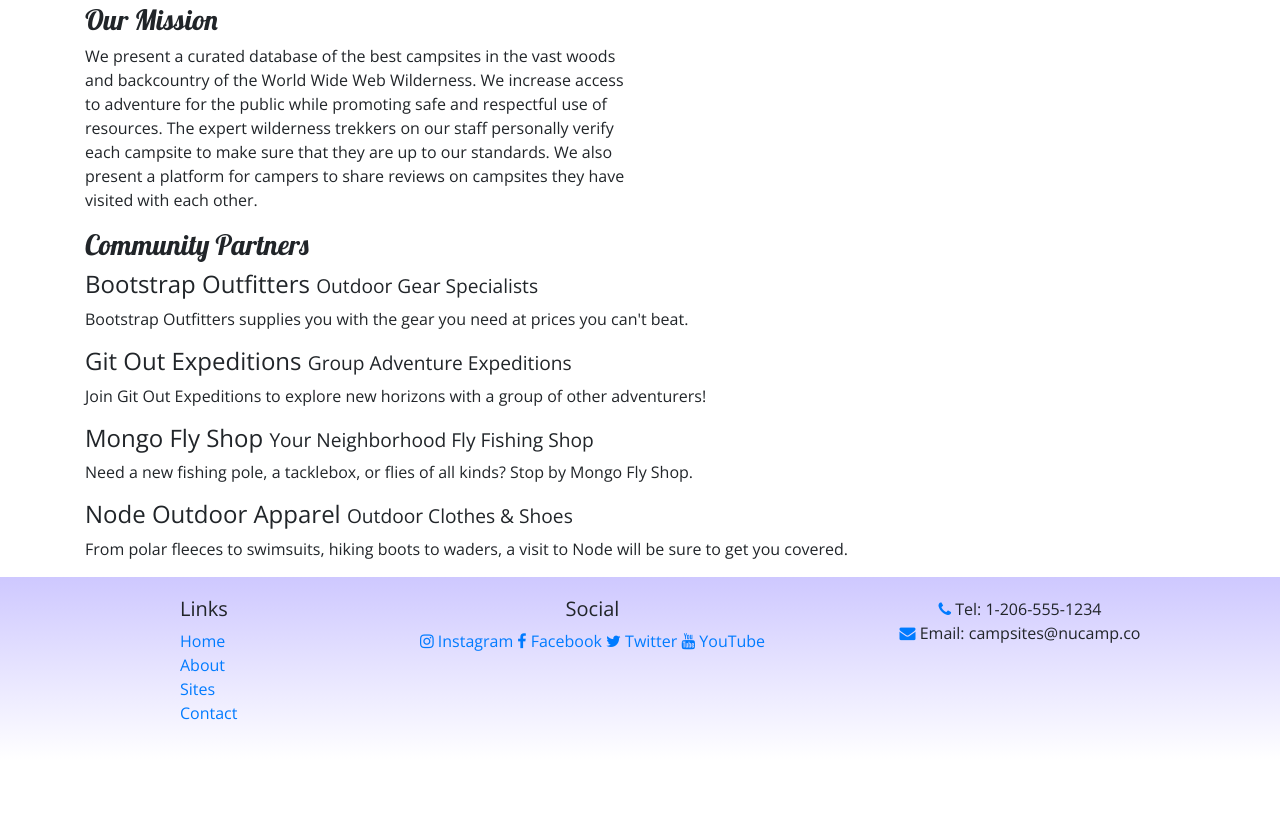
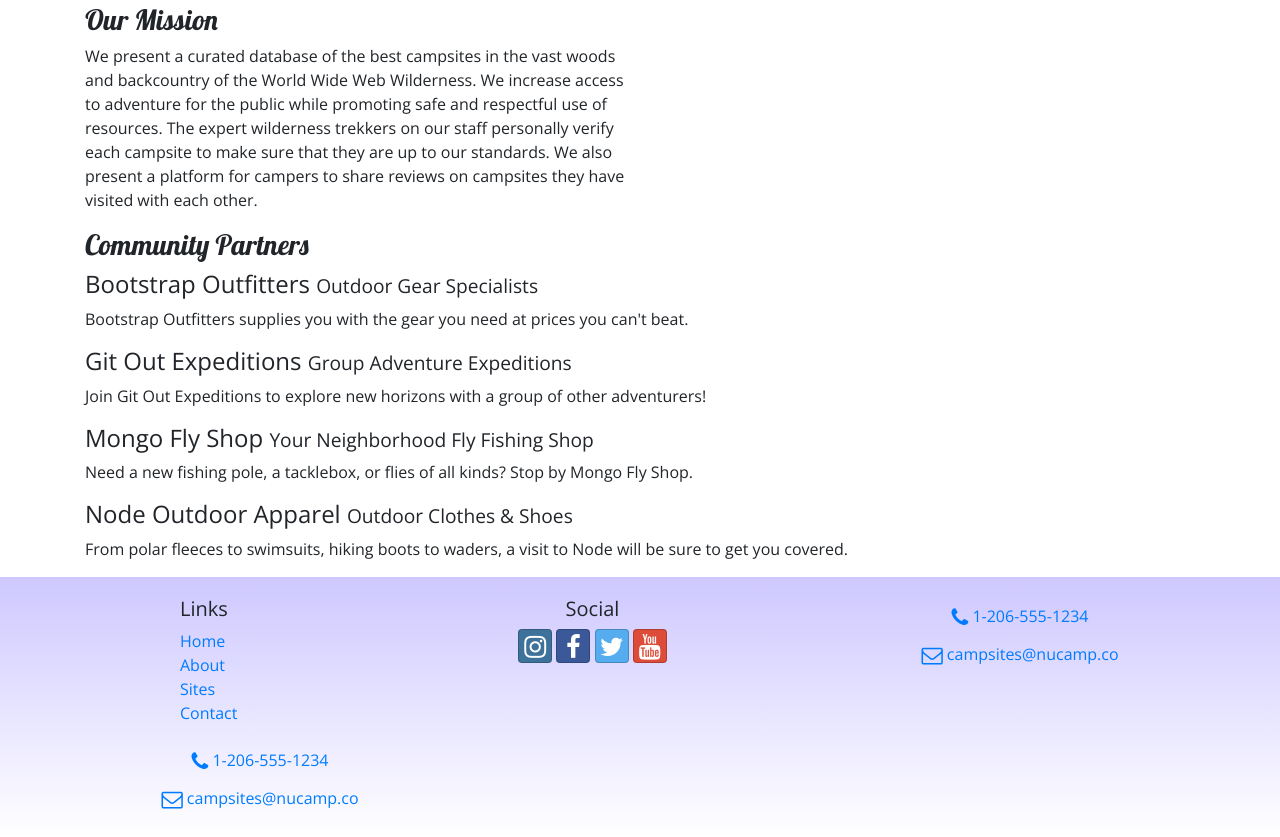
Before and after one commit to WillSpecV/Bootstrap, a website: page aboutus.html in a window 1280 px wide. Shown: the part 351-1188 px from the top of the page. Before the commit the page ends 1112 px from the top, so only its background shows below. Drawn offline with nearby package versions, Linux system fonts and the light colour scheme.

Commit message:
BootStrap-Social Buttons Add

```diff
--- a/aboutus.html
+++ b/aboutus.html
@@ -14,6 +14,10 @@
     <link
       rel="stylesheet"
       href="node_modules/font-awesome/css/font-awesome.min.css"
+    />
+    <link
+      rel="stylesheet"
+      href="node_modules/bootstrap-social/bootstrap-social.css"
     />
     <link
       rel="stylesheet"
@@ -51,13 +55,25 @@
         <div class="collapse navbar-collapse" id="nucampNavbar">
           <ul class="navbar-nav">
             <li class="nav-item">
-              <a class="nav-link" href="index.html"><i class="fa fa-home fa-lg"> </i> Home</a>
+              <a class="nav-link" href="index.html"
+                ><i class="fa fa-home fa-lg"> </i> Home</a
+              >
             </li>
             <li class="nav-item active">
-              <a class="nav-link" href="#"><i class="fa fa-info fa-lg"> </i> About</a>
+              <a class="nav-link" href="#"
+                ><i class="fa fa-info fa-lg"> </i> About</a
+              >
             </li>
-            <li class="nav-item"><a class="nav-link" href="#"><i class="fa fa-list fa-lg"> </i> Sites</a></li>
-            <li class="nav-item"><a class="nav-link" href="#"><i class="fa fa-address-card fa-lg"> </i> Contact</a></li>
+            <li class="nav-item">
+              <a class="nav-link" href="#"
+                ><i class="fa fa-list fa-lg"> </i> Sites</a
+              >
+            </li>
+            <li class="nav-item">
+              <a class="nav-link" href="contactus.html"
+                ><i class="fa fa-address-card fa-lg"> </i> Contact</a
+              >
+            </li>
           </ul>
         </div>
       </div>
@@ -130,19 +146,57 @@
               <li><a href="index.html">Home</a></li>
               <li><a href="#">About</a></li>
               <li><a href="#">Sites</a></li>
-              <li><a href="#">Contact</a></li>
+              <li><a href="contactus.html">Contact</a></li>
             </ul>
           </div>
           <div class="col-6 col-sm-5 text-center">
             <h5>Social</h5>
-            <a href="http://instagram.com/"><i class="fa fa-instagram"> </i> Instagram</a>
-            <a href="http://facebook.com/"><i class="fa fa-facebook"> </i> Facebook</a>
-            <a href="http://twitter.com/"><i class="fa fa-twitter"> </i> Twitter</a>
-            <a href="http://youtube.com/"><i class="fa fa-youtube"> </i> YouTube</a>
+            <a
+              class="btn btn-social-icon btn-instagram"
+              href="http://instagram.com/"
+              ><i class="fa fa-instagram"> </i>
+            </a>
+            <a
+              class="btn btn-social-icon btn-facebook"
+              href="http://facebook.com/"
+              ><i class="fa fa-facebook"> </i>
+            </a>
+            <a
+              class="btn btn-social-icon btn-twitter"
+              href="http://twitter.com/"
+              ><i class="fa fa-twitter"> </i>
+            </a>
+            <a class="btn btn-social-icon btn-google" href="http://youtube.com/"
+              ><i class="fa fa-youtube"> </i>
+            </a>
           </div>
-          <div class="col-sm-4 text-center"> <i class="fa fa-phone text-primary"> </i>
-            Tel: 1-206-555-1234<br /> <i class="fa fa-envelope text-primary"> </i>
-            Email: campsites@nucamp.co
+          <div class="col-sm-4 text-center">
+            <a role="button" class="btn btn-link" href="tel:+12065551234">
+              <i class="fa fa-phone fa-lg text-primary"></i> 1-206-555-1234
+            </a>
+            <br />
+            <a
+              role="button"
+              class="btn btn-link"
+              href="mailto:campsites@nucamp.co"
+            >
+              <i class="fa fa-envelope-o fa-lg text-primary"></i>
+              campsites@nucamp.co
+            </a>
+          </div>
+          <div class="col-sm-4 text-center">
+            <a role="button" class="btn btn-link" href="tel:+12065551234">
+              <i class="fa fa-phone fa-lg text-primary"></i> 1-206-555-1234
+            </a>
+            <br />
+            <a
+              role="button"
+              class="btn btn-link"
+              href="mailto:campsites@nucamp.co"
+            >
+              <i class="fa fa-envelope-o fa-lg text-primary"></i>
+              campsites@nucamp.co
+            </a>
           </div>
         </div>
       </div>
```
Also changed, not shown: contactus.html (+82 -21 lines), index.html (+37 -9 lines), README.md.
